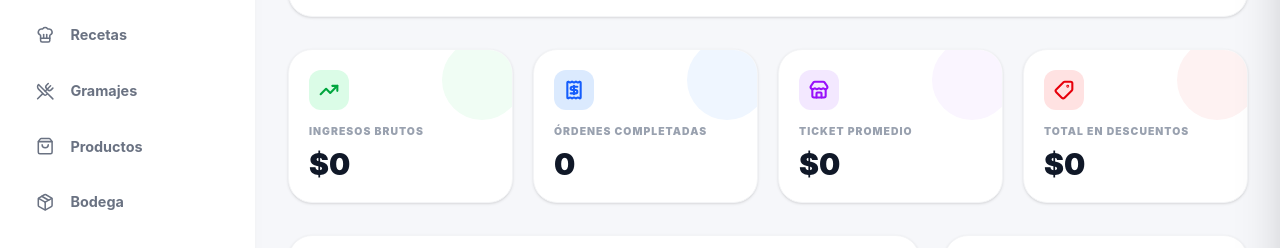
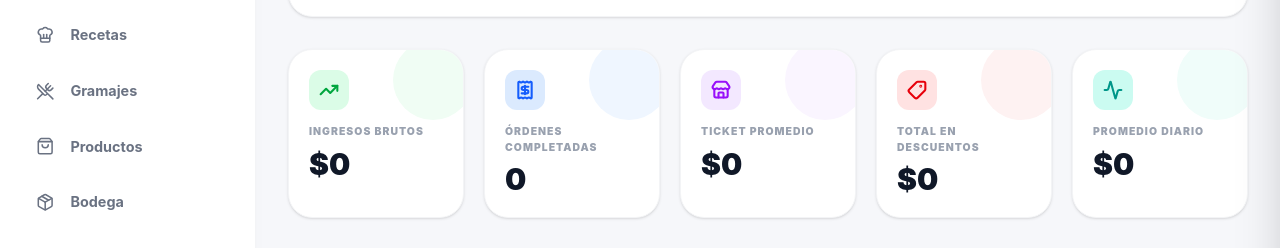
Before and after one commit to oniriumagency/pos-laspipzhas, a Next.js app: page /reportes in a window 1280 px wide. Shown: the part 319-567 px from the top of the page. Built offline with nearby package versions, Linux system fonts and the light colour scheme; no server answers; the database is empty.

Commit message:
Reporte de promedio diario y ajuste de precios

```diff
--- a/src/components/pos/PizzaConfigBottomSheet.tsx
+++ b/src/components/pos/PizzaConfigBottomSheet.tsx
@@ -51,7 +51,7 @@ export function PizzaConfigBottomSheet({ isOpen, onClose, tamano, disponiblesTop
 
     const isPersonal = t.includes('personal');
 
-    if (s.includes('trifásica') || s.includes('trifasica')) {
+    if (s.includes('trifásica') || s.includes('trifasica') || s.includes('colombiana')) {
       return isPersonal ? 32000 : 42000;
     }
     if (s.includes('polloroni')) {
--- a/src/components/reportes/ReportesDashboard.tsx
+++ b/src/components/reportes/ReportesDashboard.tsx
@@ -5,7 +5,7 @@ import {
   BarChart, Bar, XAxis, YAxis, CartesianGrid, Tooltip, ResponsiveContainer,
   PieChart, Pie, Cell, Legend, AreaChart, Area
 } from 'recharts';
-import { Store, Bike, UtensilsCrossed, Calendar, TrendingUp, Receipt, Tag, Trophy, Filter, Download } from 'lucide-react';
+import { Store, Bike, UtensilsCrossed, Calendar, TrendingUp, Receipt, Tag, Trophy, Filter, Download, Activity } from 'lucide-react';
 
 interface Venta {
   id: string;
@@ -103,6 +103,39 @@ export default function ReportesDashboard({ ventas }: ReportesDashboardProps) {
     });
     return descuentometro;
   }, [ventasFiltradas]);
+
+  const diasEnRango = useMemo(() => {
+    const ahora = new Date();
+
+    if (rangoFecha === 'hoy' || rangoFecha === 'ayer') {
+      return 1;
+    } else if (rangoFecha === 'esta_semana') {
+      const diaSemana = ahora.getDay() === 0 ? 7 : ahora.getDay();
+      return diaSemana || 1;
+    } else if (rangoFecha === 'este_mes') {
+      return ahora.getDate() || 1;
+    } else if (rangoFecha === 'todo') {
+      if (ventasFiltradas.length === 0) return 1;
+      const fechas = ventasFiltradas.map(v => new Date(v.created_at).getTime());
+      const min = Math.min(...fechas);
+      const max = Math.max(...fechas);
+      const diffDays = Math.ceil((max - min) / (1000 * 60 * 60 * 24)) + 1;
+      return diffDays || 1;
+    } else if (rangoFecha === 'custom') {
+      if (fechaInicioManual && fechaFinManual) {
+        const [anioI, mesI, diaI] = fechaInicioManual.split('-').map(Number);
+        const inicio = new Date(anioI, mesI - 1, diaI).getTime();
+        const [anioF, mesF, diaF] = fechaFinManual.split('-').map(Number);
+        const fin = new Date(anioF, mesF - 1, diaF).getTime();
+        const diffDays = Math.ceil(Math.abs(fin - inicio) / (1000 * 60 * 60 * 24)) + 1;
+        return diffDays || 1;
+      }
+      return 1;
+    }
+    return 1;
+  }, [rangoFecha, fechaInicioManual, fechaFinManual, ventasFiltradas]);
+
+  const ingresoPromedioDiario = diasEnRango > 0 ? totalIngresos / diasEnRango : 0;
 
   // Gráfico 1: Share de Canales (Doughnut)
   const dataRecuentoOrigen = useMemo(() => {
@@ -331,7 +364,7 @@ export default function ReportesDashboard({ ventas }: ReportesDashboardProps) {
       </div>
 
       {/* ── KPIs Tarjetas ── */}
-      <div className="grid grid-cols-1 sm:grid-cols-2 lg:grid-cols-4 gap-5">
+      <div className="grid grid-cols-1 sm:grid-cols-2 lg:grid-cols-5 gap-5">
         <div className="bg-white rounded-[1.5rem] p-5 border border-gray-100 shadow-sm flex flex-col gap-1.5 relative overflow-hidden group">
           <div className="absolute right-[-10px] top-[-10px] bg-green-50 w-20 h-20 rounded-full transition-transform group-hover:scale-110 -z-0"></div>
           <div className="w-10 h-10 bg-green-100 text-green-600 rounded-xl flex items-center justify-center mb-1 z-10">
@@ -366,6 +399,15 @@ export default function ReportesDashboard({ ventas }: ReportesDashboardProps) {
           </div>
           <p className="text-[0.65rem] font-black text-gray-400 uppercase tracking-widest z-10 mt-1">Total en Descuentos</p>
           <h3 className="text-3xl font-black text-gray-900 z-10">${totalDescuentos.toLocaleString('es-ES')}</h3>
+        </div>
+
+        <div className="bg-white rounded-[1.5rem] p-5 border border-gray-100 shadow-sm flex flex-col gap-1.5 relative overflow-hidden group">
+          <div className="absolute right-[-10px] top-[-10px] bg-teal-50 w-20 h-20 rounded-full transition-transform group-hover:scale-110 -z-0"></div>
+          <div className="w-10 h-10 bg-teal-100 text-teal-600 rounded-xl flex items-center justify-center mb-1 z-10">
+            <Activity size={20} strokeWidth={2.5} />
+          </div>
+          <p className="text-[0.65rem] font-black text-gray-400 uppercase tracking-widest z-10 mt-1">Promedio Diario</p>
+          <h3 className="text-3xl font-black text-gray-900 z-10">${Math.round(ingresoPromedioDiario).toLocaleString('es-ES')}</h3>
         </div>
       </div>
 
```
